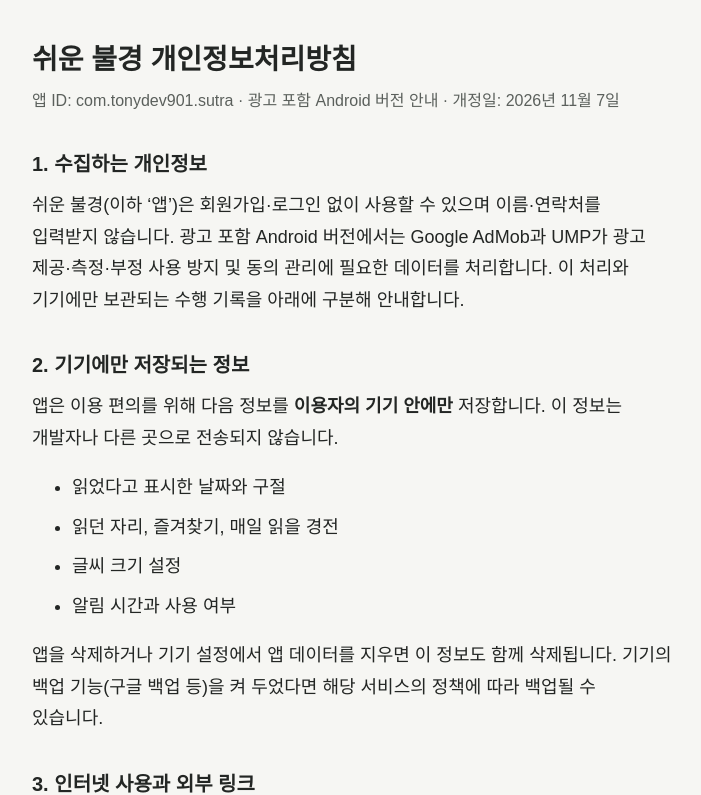
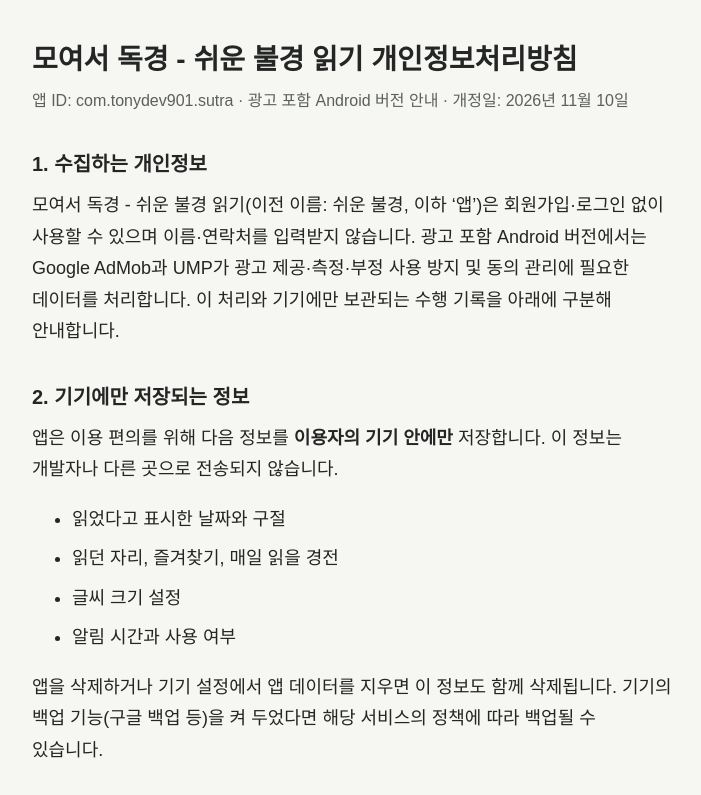
Before and after one commit to wilgon456/sutra-app-privacy, a plain HTML site: page index.html in a window 1280 px wide. Shown: the top 795 px of the page, without its empty margins (288-989 px from the left). Drawn offline with Linux system fonts and the light colour scheme.

Commit message:
Rename privacy policy to 모여서 독경 - 쉬운 불경 읽기

```diff
--- a/index.html
+++ b/index.html
@@ -3,7 +3,7 @@
 <head>
 <meta charset="utf-8">
 <meta name="viewport" content="width=device-width, initial-scale=1">
-<title>쉬운 불경 개인정보처리방침</title>
+<title>모여서 독경 - 쉬운 불경 읽기 개인정보처리방침</title>
 <style>
 body { margin: 0; background: #F6F6F3; color: #232624; font-family: 'Noto Sans KR', 'Malgun Gothic', 'Apple SD Gothic Neo', sans-serif; font-size: 18px; line-height: 1.75; word-break: keep-all; overflow-wrap: break-word; }
 main { max-width: 640px; margin: 0 auto; padding: 40px 20px 64px; }
@@ -16,12 +16,12 @@ a { color: #232624; }
 </head>
 <body>
 <main>
-<h1>쉬운 불경 개인정보처리방침</h1>
-<p class="meta">앱 ID: com.tonydev901.sutra · 광고 포함 Android 버전 안내 · 개정일: 2026년 11월 7일</p>
+<h1>모여서 독경 - 쉬운 불경 읽기 개인정보처리방침</h1>
+<p class="meta">앱 ID: com.tonydev901.sutra · 광고 포함 Android 버전 안내 · 개정일: 2026년 11월 10일</p>
 
 <section>
 <h2>1. 수집하는 개인정보</h2>
-<p>쉬운 불경(이하 ‘앱’)은 회원가입·로그인 없이 사용할 수 있으며 이름·연락처를 입력받지 않습니다. 광고 포함 Android 버전에서는 Google AdMob과 UMP가 광고 제공·측정·부정 사용 방지 및 동의 관리에 필요한 데이터를 처리합니다. 이 처리와 기기에만 보관되는 수행 기록을 아래에 구분해 안내합니다.</p>
+<p>모여서 독경 - 쉬운 불경 읽기(이전 이름: 쉬운 불경, 이하 ‘앱’)은 회원가입·로그인 없이 사용할 수 있으며 이름·연락처를 입력받지 않습니다. 광고 포함 Android 버전에서는 Google AdMob과 UMP가 광고 제공·측정·부정 사용 방지 및 동의 관리에 필요한 데이터를 처리합니다. 이 처리와 기기에만 보관되는 수행 기록을 아래에 구분해 안내합니다.</p>
 
 </section>
 <section>
@@ -65,7 +65,7 @@ a { color: #232624; }
 </section>
 <section>
 <h2>Privacy Policy (English summary)</h2>
-<p>Easy Sutra (com.tonydev901.sutra) keeps reading records, bookmarks and settings on your device. The ad-supported Android version uses Google AdMob and UMP, which may process network, device, interaction and diagnostic data. Reading history and religious content are not supplied as ad targeting. Bottom banners can be dismissed for the current app process and are hidden on reading and chanting screens. Consent options are available where required. Contact: tonydev901@gmail.com.</p>
+<p>Moyeoseo Dokgyeong — Easy Sutra Reading (formerly Easy Sutra; com.tonydev901.sutra) keeps reading records, bookmarks and settings on your device. The ad-supported Android version uses Google AdMob and UMP, which may process network, device, interaction and diagnostic data. Reading history and religious content are not supplied as ad targeting. Bottom banners can be dismissed for the current app process and are hidden on reading and chanting screens. Consent options are available where required. Contact: tonydev901@gmail.com.</p>
 </section>
 </main>
 </body>
```
